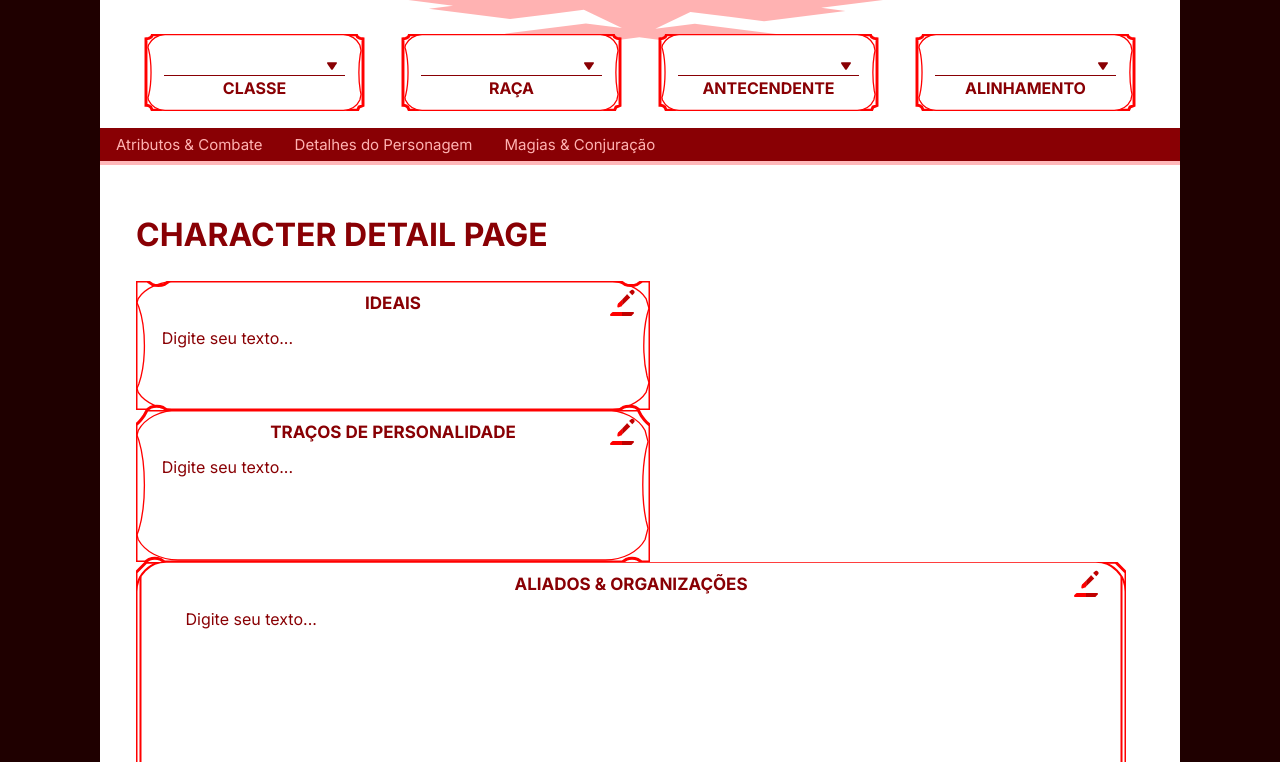
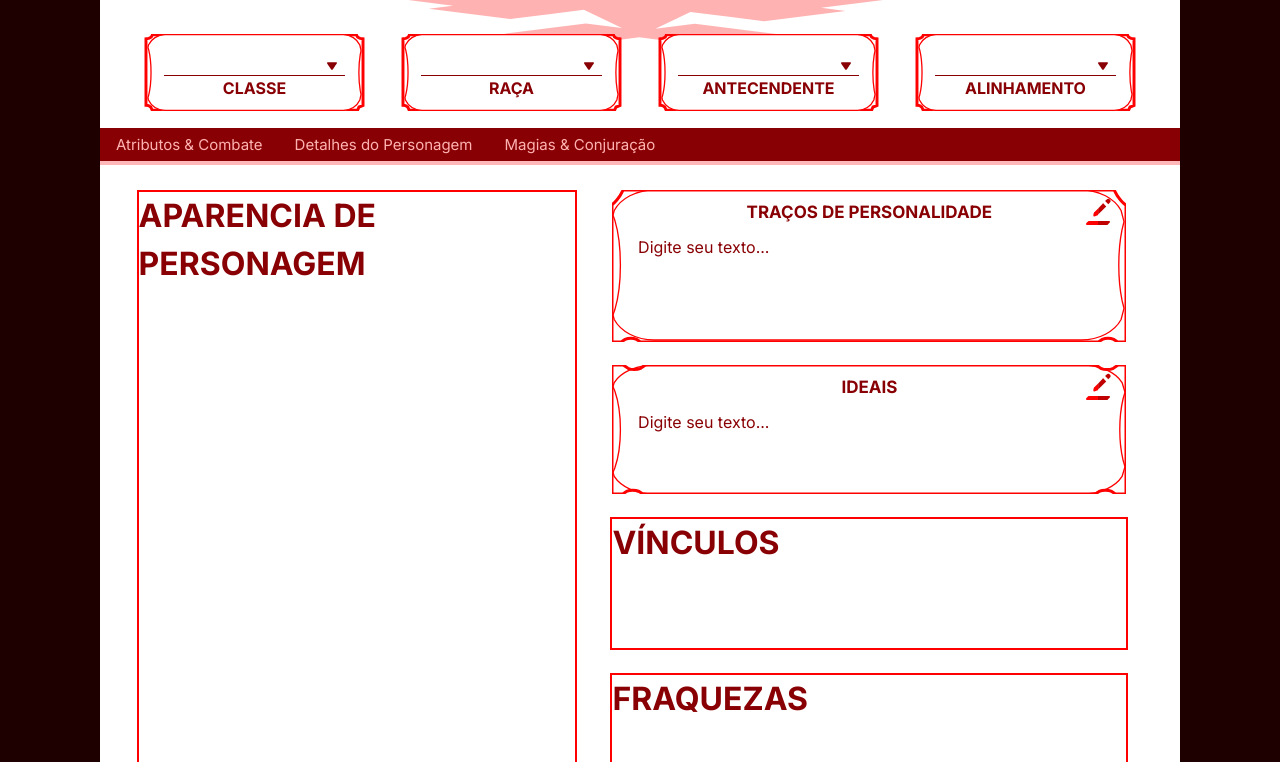
Before and after one commit to LarissaBJ/Compendio-do-Aventureiro, a React (Vite) app: page /charactersheet/characterdetail in a window 1280 px wide. Shown: the part 410-1172 px from the top of the page. Built offline with nearby package versions, Linux system fonts and the light colour scheme.

Commit message:
Estrutura da pagina de detalhes de personagem

```diff
--- a/src/App.js
+++ b/src/App.js
@@ -38,3 +38,29 @@ export const PageContentMenuSheet = styled.div`
   width: 100%;
   padding: 25px 36px;
 `;
+
+export const Row = styled.div`
+  display: flex;
+  flex-direction: row;
+  justify-content: center;
+  width: ${(props) => props.width || '0px'};
+  height: ${(props) => props.height || '0px'};
+  gap: ${(props) => props.$gap || '22px'};
+`;
+
+export const Column = styled.div`
+  display: flex;
+  flex-direction: column;
+  align-items: center;
+  width: ${(props) => props.width || '0px'};
+  height: ${(props) => props.height || '0px'};
+  gap: ${(props) => props.$gap || '22px'};
+`;
+
+
+export const Exemplo = styled.h1`
+  width: ${(props) => props.width || '0px'};
+  height: ${(props) => props.height || '0px'};
+  border: 2px solid #FF0000;
+  margin: 0;
+`;
--- a/src/pages/TabMenuPages/AttributeCombatPage/AttributeCombatPage.jsx
+++ b/src/pages/TabMenuPages/AttributeCombatPage/AttributeCombatPage.jsx
@@ -6,8 +6,7 @@ import Skills from '../../../components/Skills/Skills.jsx';
 import Attributes from '../../../components/Attributes/Attributes.jsx';
 import Proficiency from '../../../components/Proficiency/Proficiency.jsx';
 import Equipment from '../../../components/Equipment/Equipment.jsx';
-import {Row,Column,Exemplo} from './styled.js';
-import {PageContentMenuSheet} from '../../../App.js';
+import {PageContentMenuSheet ,Row,Column,Exemplo} from '../../../App.js';
 
 const AttributeCombatPage = () => {
   return (
--- a/src/pages/TabMenuPages/AttributeCombatPage/styled.js
+++ /dev/null
@@ -1,26 +0,0 @@
-import styled from 'styled-components';
-
-export const Row = styled.div`
-  display: flex;
-  flex-direction: row;
-  align-items: center;
-  width: ${(props) => props.width || '0px'};
-  height: ${(props) => props.height || '0px'};
-  gap: ${(props) => props.$gap || '22px'};
-`;
-
-export const Column = styled.div`
-  display: flex;
-  flex-direction: column;
-  align-items: center;
-  width: ${(props) => props.width || '0px'};
-  height: ${(props) => props.height || '0px'};
-  gap: ${(props) => props.$gap || '22px'};
-`;
-
-
-export const Exemplo = styled.h1`
-  width: ${(props) => props.width || '0px'};
-  height: ${(props) => props.height || '0px'};
-  border: 2px solid #FF0000;
-`;
--- a/src/pages/TabMenuPages/CharacterDetailPage/CharacterDetailPage.jsx
+++ b/src/pages/TabMenuPages/CharacterDetailPage/CharacterDetailPage.jsx
@@ -1,5 +1,5 @@
 import React from 'react';
-import {PageContentMenuSheet} from '../../../App.js';
+import {PageContentMenuSheet ,Row,Column,Exemplo} from '../../../App.js';
 import AlliesAndOrganizations from '../../../components/InputsDetailCharacter/AlliesAndOrganizations.jsx';
 import Ideals from '../../../components/InputsDetailCharacter/Ideals.jsx';
 import History from '../../../components/InputsDetailCharacter/History.jsx';
@@ -8,12 +8,27 @@ import AdditionalFeaturesAndTraits from '../../../components/InputsDetailCharact
 const CharacterDetailPage = () => {
     return (
         <PageContentMenuSheet>
-            <h1>CHARACTER DETAIL PAGE</h1>
-            <Ideals/>
-            <PersonalityTraits/>
-            <AlliesAndOrganizations/>
-            <History/>
-            <AdditionalFeaturesAndTraits/>
+            <Column $gap="19px" width="992px" height="1968.33px">
+                <Row $gap="34px" width="990.83px" height="647px">
+                    <Exemplo width="440.83px" height="647px">APARENCIA DE PERSONAGEM</Exemplo>
+                    <Column $gap="23px" width="516px" height="647px">
+                        <PersonalityTraits/>
+                        <Ideals/>
+                        <Exemplo width="514px" height="129px">VÍNCULOS</Exemplo>
+                        <Exemplo width="514px" height="152px">FRAQUEZAS</Exemplo>
+                    </Column>
+                </Row>
+
+                <Column $gap="23px" width="991.5px" height="798.5px">
+                    <AlliesAndOrganizations/>
+                    <History/>
+                </Column>
+
+                <Row $gap="28px" width="988.5px" height="485.5px">
+                    <AdditionalFeaturesAndTraits/>
+                    <Exemplo width="510.5px" height="484.5px">TESOURO</Exemplo>
+                </Row>
+            </Column>
         </PageContentMenuSheet>
     );
 };
```
